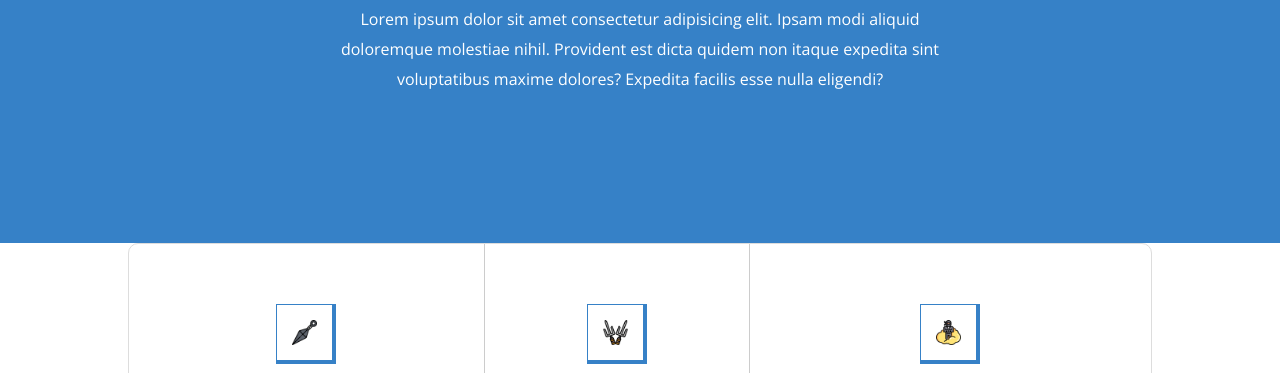
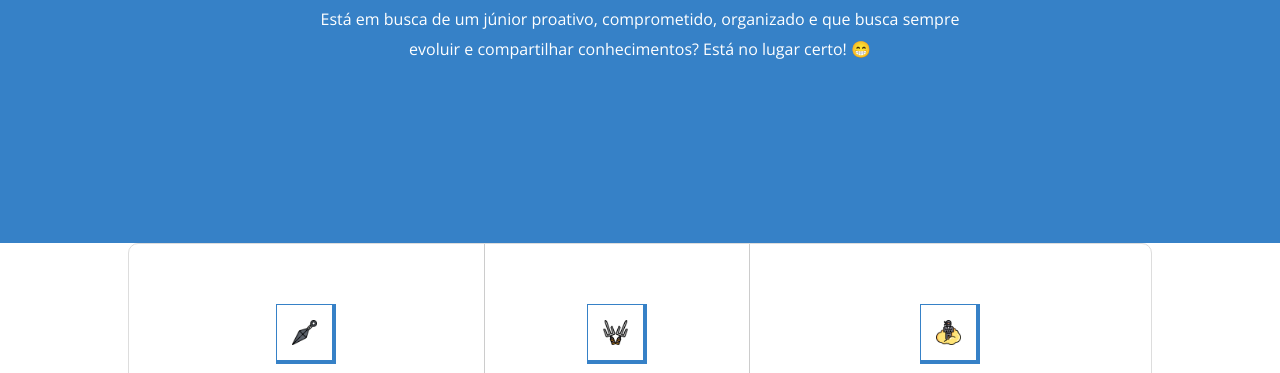
Before and after one commit to marcostwelve/portfolio, a plain HTML site: page index.html in a window 1280 px wide. Shown: the part 727-1100 px from the top of the page. Drawn offline with nearby package versions, Linux system fonts and the light colour scheme.

Commit message:
Correção frase inicio

```diff
--- a/index.html
+++ b/index.html
@@ -40,7 +40,8 @@
     <section id="about-section">
       <h2>Sobre o meu jeito de ser</h2>
       <p>
-        Lorem ipsum dolor sit amet consectetur adipisicing elit. Ipsam modi aliquid doloremque molestiae nihil. Provident est dicta quidem non itaque expedita sint voluptatibus maxime dolores? Expedita facilis esse nulla eligendi?
+        Está em busca de um júnior proativo, comprometido, organizado e que busca sempre evoluir e compartilhar conhecimentos?
+        Está no lugar certo! 😁
       </p>
     </section>
     <!--about fim-->
```
